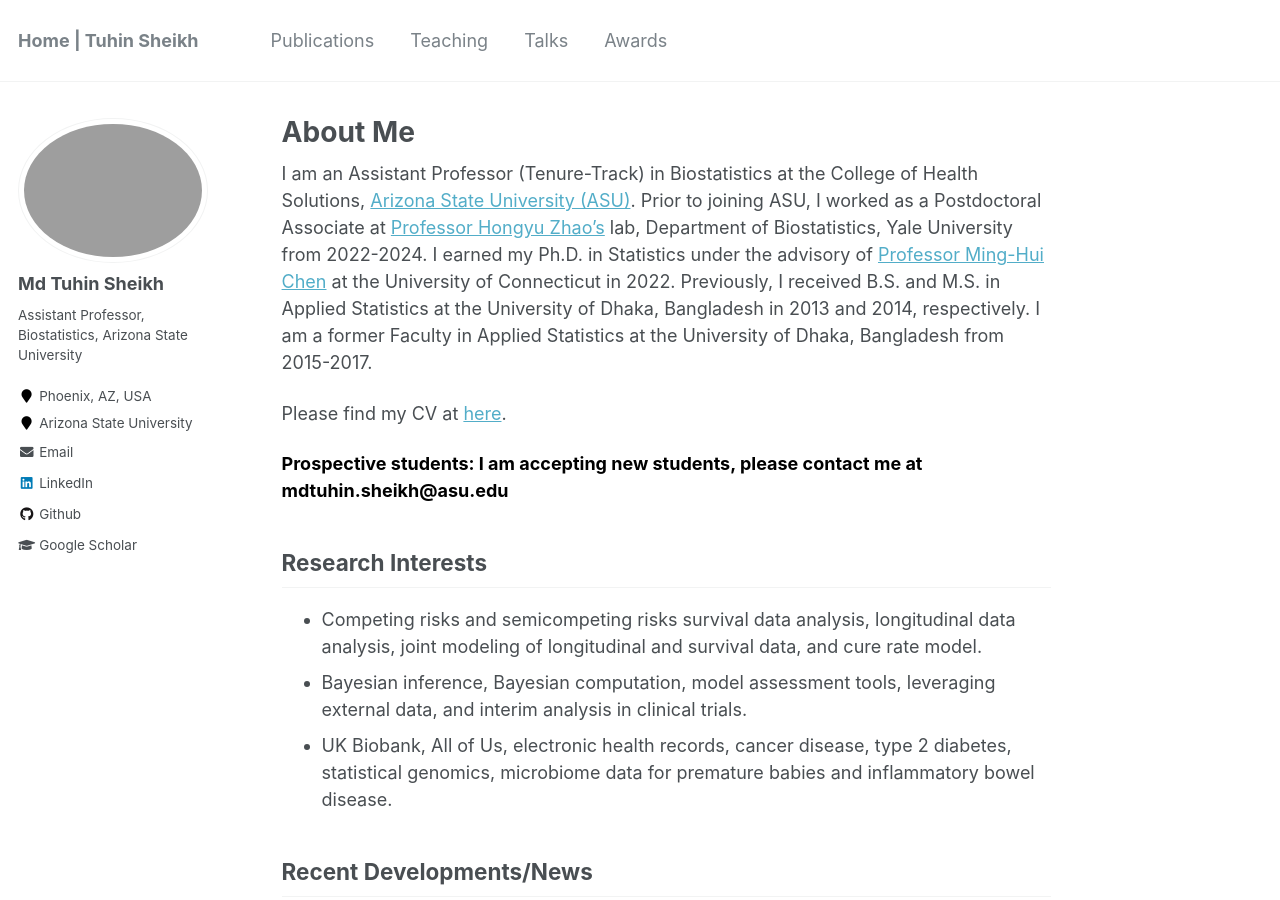
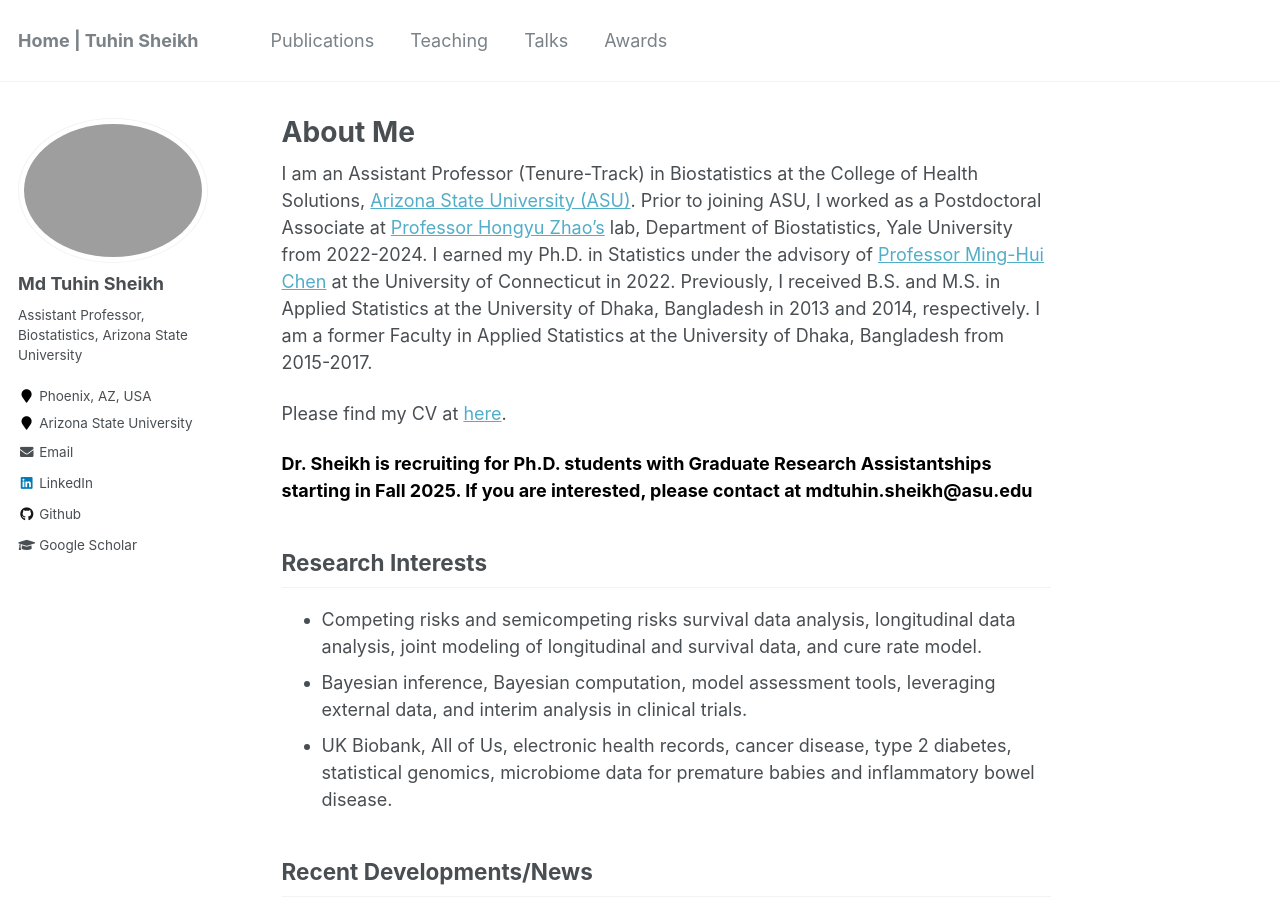
Before and after one commit to mdtuhinsheikh/mdtuhinsheikh.github.io, a Jekyll site: the page built from _pages/about.md, in a window 1280 px wide and 900 px high. Built offline with Jekyll 4.4.1, drawn with Linux system fonts in a browser that asks for light colours.

Commit message:
Update about.md

```diff
--- a/_pages/about.md
+++ b/_pages/about.md
@@ -11,7 +11,7 @@ I am an Assistant Professor (Tenure-Track) in Biostatistics at the College of He
 
 Please find my CV at [here](https://www.dropbox.com/scl/fi/sy1u8rr8v88s0ng293otr/CV_Sheikh_MdTuhin.pdf?rlkey=zlmn2gvg8p777acfznzz37e62&st=xu7fvckw&dl=0){:target="_blank"}.
 
-<strong style="color:black;">Prospective students: I am accepting new students, please contact me at mdtuhin.sheikh@asu.edu</strong>
+<strong style="color:black;">Dr. Sheikh is recruiting for Ph.D. students with Graduate Research Assistantships starting in Fall 2025. If you are interested, please contact at mdtuhin.sheikh@asu.edu</strong>
 
 ## Research Interests
 - Competing risks and semicompeting risks survival data analysis, longitudinal data analysis, joint modeling of longitudinal and survival data, and cure rate model.
```
